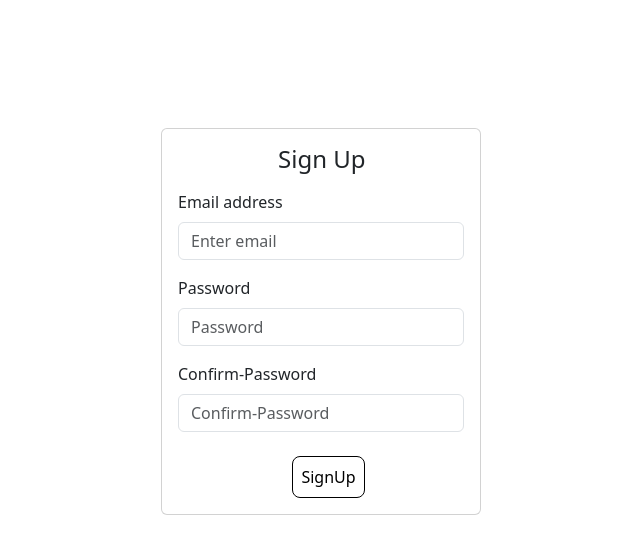
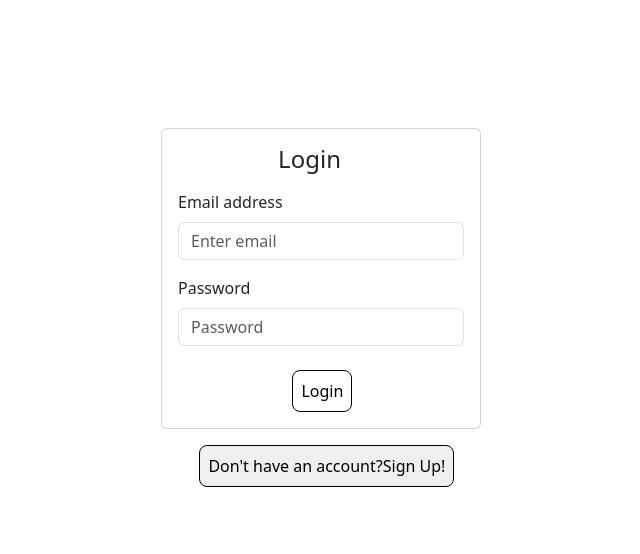
Before and after one commit to EshaGautam/Mail-Box-Client, a React (Create React App) app: page / in a window 1280 px wide. Shown: the top 554 px of the page, without its empty margins (351-991 px from the left). Built offline with nearby package versions, Linux system fonts and the light colour scheme.

Commit message:
Login Screen

```diff
--- a/package.json
+++ b/package.json
@@ -10,6 +10,8 @@
     "react": "^18.2.0",
     "react-bootstrap": "^2.10.2",
     "react-dom": "^18.2.0",
+    "react-router": "^6.22.3",
+    "react-router-dom": "^5.3.4",
     "react-scripts": "5.0.1",
     "web-vitals": "^2.1.4"
   },
--- a/src/App.js
+++ b/src/App.js
@@ -1,11 +1,23 @@
 import React from "react";
+import { useContext } from "react";
+import { BrowserRouter as Router, Route, Switch } from "react-router-dom";
+import authContext from "./Components/Store/Context";
 import SignUp from "./Components/Auth/SignUp";
+import { Redirect } from "react-router-dom/cjs/react-router-dom.min";
+import Home from "./Components/Auth/Home/Home";
 
 function App() {
+   const authCtx = useContext(authContext);
+   const { userLoggedIn } = authCtx;
   return (
-    <div className="App">
-   <SignUp/>
-    </div>
+    <Router>
+      <Switch>
+        <Route path="/home">
+          {userLoggedIn ? <Home /> : <Redirect to="/" />}
+        </Route>
+        <Route path="/">{userLoggedIn ? <Home /> : <SignUp />}</Route>
+      </Switch>
+    </Router>
   );
 }
 
--- /dev/null
+++ b/src/Components/Auth/Home/Home.css
@@ -0,0 +1,3 @@
+h1{
+    color:black
+}
--- /dev/null
+++ b/src/Components/Auth/Home/Home.js
@@ -0,0 +1,12 @@
+import React from 'react'
+import './Home.css'
+
+const Home = () => {
+  return (
+    <div>
+      <h1>Welcome to your mail box</h1>
+    </div>
+  );
+}
+
+export default Home
--- a/src/Components/Auth/SignUp.css
+++ b/src/Components/Auth/SignUp.css
@@ -17,3 +17,19 @@
 .form-main{
     margin-top: 1rem;
 }
+.toggle-btn-signup{
+    border: 1px solid black;
+    border-radius: 0.5rem;
+    padding: 0.5rem;
+    margin-top: 1rem;
+    margin-left: 8%;
+
+
+}
+.toggle-btn-signin{
+    border: 1px solid black;
+    border-radius: 0.5rem;
+    padding: 0.5rem;
+    margin-top: 1rem;
+    margin-left: 5%;
+}
--- a/src/Components/Auth/SignUp.js
+++ b/src/Components/Auth/SignUp.js
@@ -1,21 +1,38 @@
-import React from "react";
+import React, { useContext, useState } from "react";
 import "./SignUp.css";
 import { useRef } from "react";
 import { Card, Form } from "react-bootstrap";
+import authContext from "../Store/Context";
+import { useHistory } from "react-router-dom/cjs/react-router-dom.min";
 
 const SignUp = () => {
+ const authCtx = useContext(authContext)
+ const{login} = authCtx
+  const[signup,setSignup] = useState(false)
   const emailRef = useRef();
   const passwordRef = useRef();
   const confirmPasswordRef = useRef();
+  const history = useHistory()
 
-  const handleSignUp = async (event) => {
+  const toggleHandler =()=>{
+    setSignup(prev=>!prev)
+  }
+
+  const submitHandler= async (event) => {
     try {
       event.preventDefault();
+      let url
+      if(signup){
        if (passwordRef.current.value !== confirmPasswordRef.current.value) {
        throw new Error("Passwords Are not matching");
  }
-      const userdata = await fetch(
-        "https://identitytoolkit.googleapis.com/v1/accounts:signUp?key=AIzaSyAT1sUFfNQfAwVIvxpAWIAXmcNdNb0DLpY",
+      url="https://identitytoolkit.googleapis.com/v1/accounts:signUp?key=AIzaSyAT1sUFfNQfAwVIvxpAWIAXmcNdNb0DLpY"
+      }
+      else{
+        url="https://identitytoolkit.googleapis.com/v1/accounts:signInWithPassword?key=AIzaSyAT1sUFfNQfAwVIvxpAWIAXmcNdNb0DLpY"
+      }
+
+      const userdata = await fetch(url ,
         {
           method: "POST",
           body: JSON.stringify({
@@ -30,9 +47,13 @@ const SignUp = () => {
       );
       const response = await userdata.json();
       if (userdata.ok) {
+        login(response.idToken)
+        history.replace('/home')
+
         console.log("User Logged In Successfully");
+
       } else {
-        throw new Error("Problem in signUp");
+        throw new Error(response.error.message);
       }
     } catch (error) {
       alert(error);
@@ -42,8 +63,8 @@ const SignUp = () => {
     <div className="form-style">
       <Card style={{ width: "20rem" }}>
         <Card.Body>
-          <h2 className="auth-head">Sign Up</h2>
-          <Form className="form-main" onSubmit={handleSignUp}>
+          <h2 className="auth-head">{signup ? "Sign Up" : "Login"}</h2>
+          <Form className="form-main" onSubmit={submitHandler}>
             <Form.Group className="mb-3" controlId="formGroupEmail">
               <Form.Label>Email address</Form.Label>
               <Form.Control
@@ -60,6 +81,7 @@ const SignUp = () => {
                 ref={passwordRef}
               />
             </Form.Group>
+            {signup && (
               <Form.Group className="mb-3" controlId="formGroupConfirmPassword">
                 <Form.Label>Confirm-Password</Form.Label>
                 <Form.Control
@@ -68,12 +90,19 @@ const SignUp = () => {
                   ref={confirmPasswordRef}
                 />
               </Form.Group>
+            )}
             <button type="submit" className="auth-btn">
-              SignUp
+              {signup ? "SignUp" : "Login"}
             </button>
           </Form>
         </Card.Body>
       </Card>
+      <button
+        className={signup ? "toggle-btn-signup" : "toggle-btn-signin"}
+        onClick={toggleHandler}
+      >
+        {signup ? "Have an account?Login!" : "Don't have an account?Sign Up!"}
+      </button>
     </div>
   );
 };
--- /dev/null
+++ b/src/Components/Store/Context.js
@@ -0,0 +1,10 @@
+
+import React from "react"
+
+const authContext = React.createContext({
+   token:null,
+   userLoggedIn:false,
+   login:()=>{},
+   logout:()=>{}
+ })
+ export default authContext
--- /dev/null
+++ b/src/Components/Store/ContextProvider.js
@@ -0,0 +1,29 @@
+import authContext from "./Context";
+
+import React, { useState } from 'react'
+
+const ContextProvider = (props) => {
+
+    const[token,setToken] = useState(null)
+
+    const userLoggedIn = !!token
+
+    const login=(id)=>{
+        setToken(id)
+        localStorage.setItem('token',id)
+    }
+
+
+    const auth ={
+        token,
+        userLoggedIn,
+        login,
+
+    }
+
+  return (
+    <authContext.Provider value={auth}>{props.children}</authContext.Provider>
+  );
+}
+
+export default ContextProvider
--- a/src/index.js
+++ b/src/index.js
@@ -4,12 +4,16 @@ import './index.css';
 import App from './App';
 import reportWebVitals from './reportWebVitals';
 import "bootstrap/dist/css/bootstrap.min.css";
+import ContextProvider from './Components/Store/ContextProvider';
+
 
 
 const root = ReactDOM.createRoot(document.getElementById('root'));
 root.render(
   <React.StrictMode>
-    <App />
+    <ContextProvider>
+      <App />
+    </ContextProvider>
   </React.StrictMode>
 );
 
```
Also changed, not shown: 1 other file (tests, documents, lock files or other folders). Lines whose indentation alone changed are shown as unchanged.
